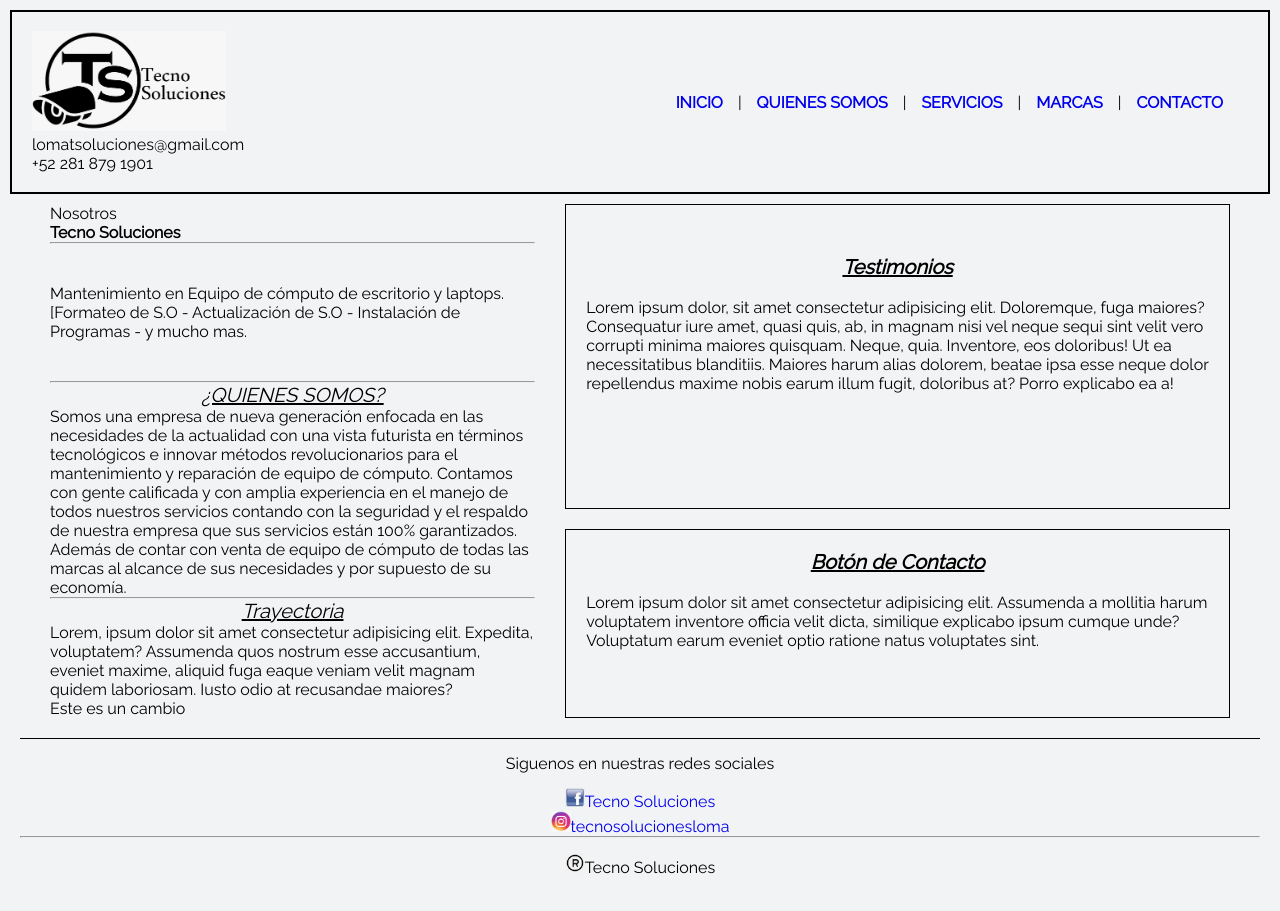
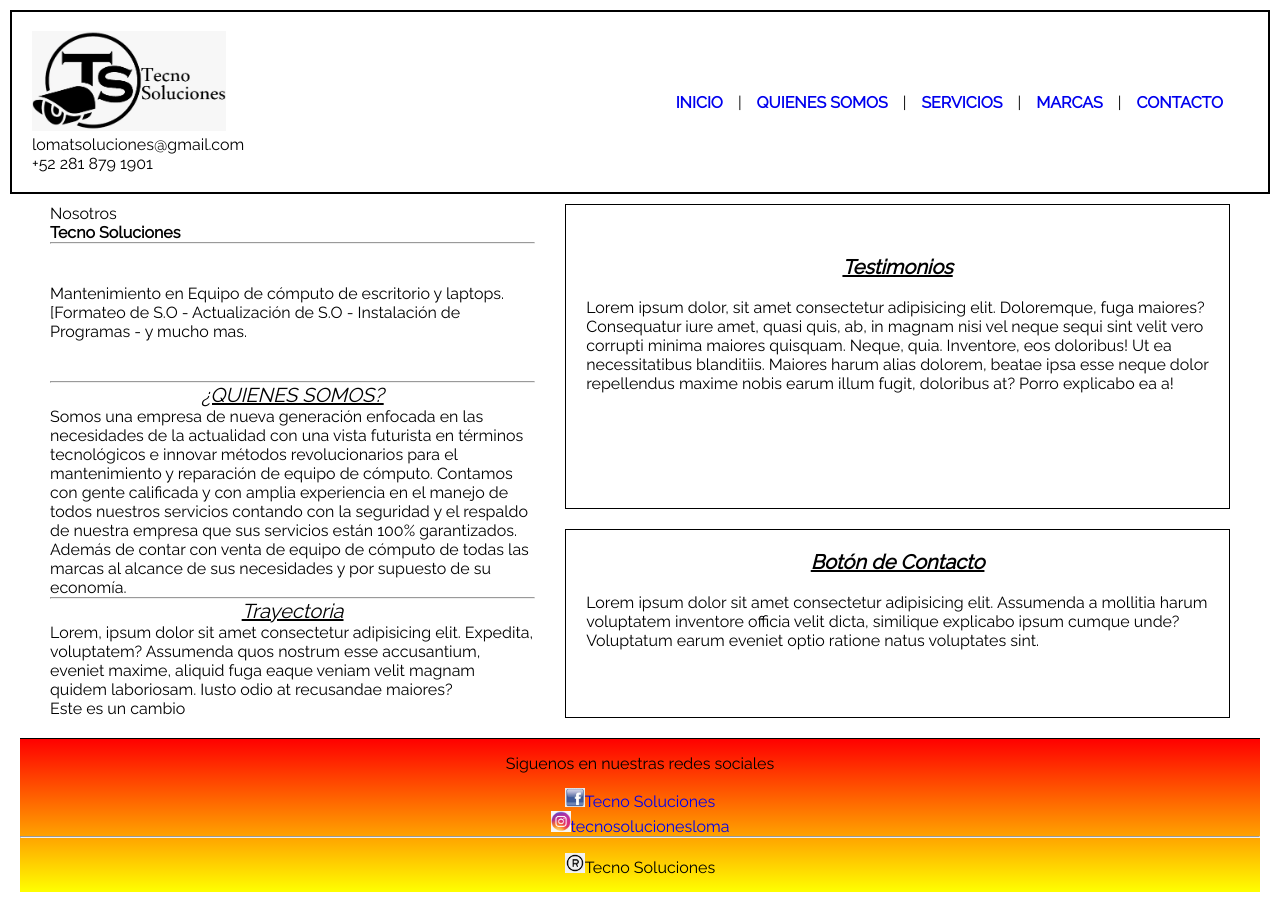
Before and after one commit to EmanuelRuiz18/cursoDesarrolloWeb, a plain HTML site: page index.html in a window 1280 px wide. Drawn offline with Linux system fonts and the light colour scheme.

Commit message:
Se le quita el background color a hoja de estilos

```diff
--- a/styles/styles.css
+++ b/styles/styles.css
@@ -1,5 +1,4 @@
 * {
-    background-color: #F2F3F4;
     font-family: 'Raleway', sans-serif;
     margin: 0;
     padding: 0;
@@ -75,6 +74,8 @@ a:hover {
     text-align: center;
     margin: 20px 20px 0px 20px;
     border-top: 1px solid;
+    background-image: linear-gradient(to bottom, red, yellow);
+    background-size: contain;
 }
 #footer p {
     margin: 15px;
```
